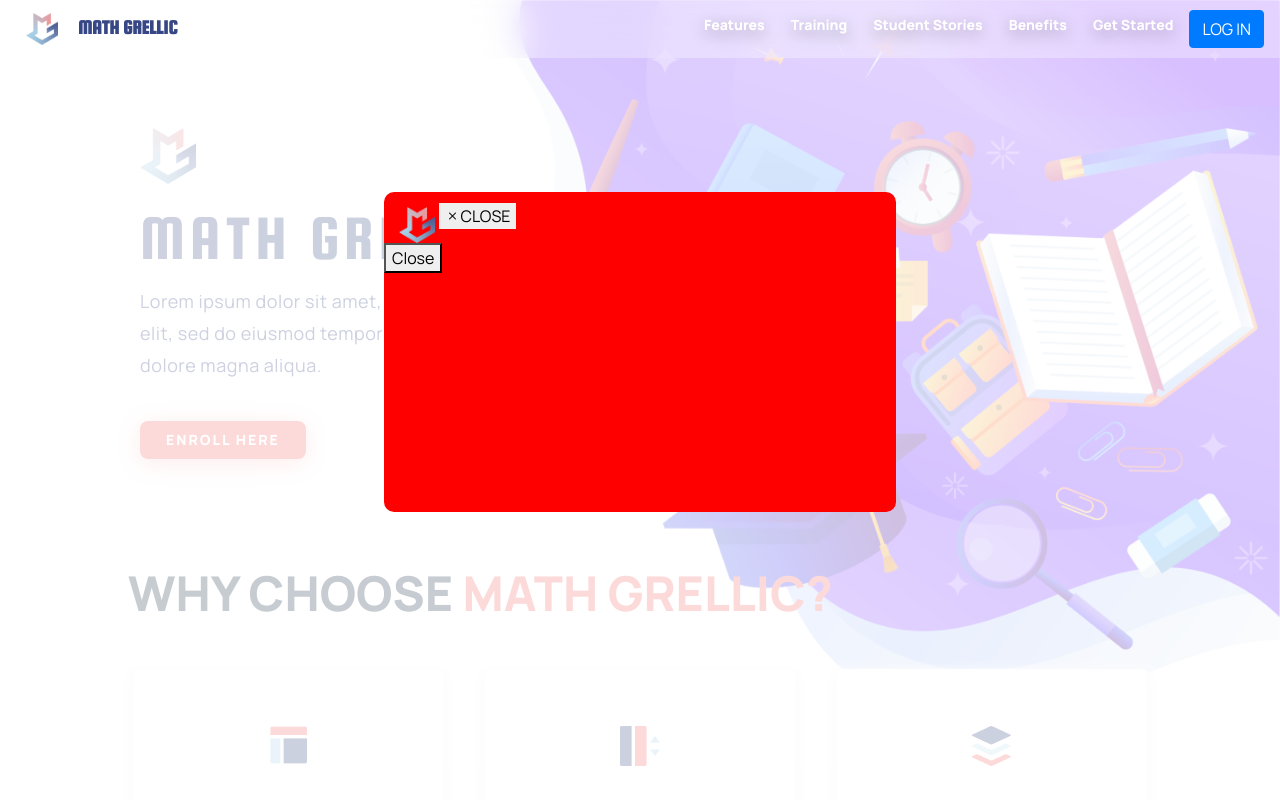
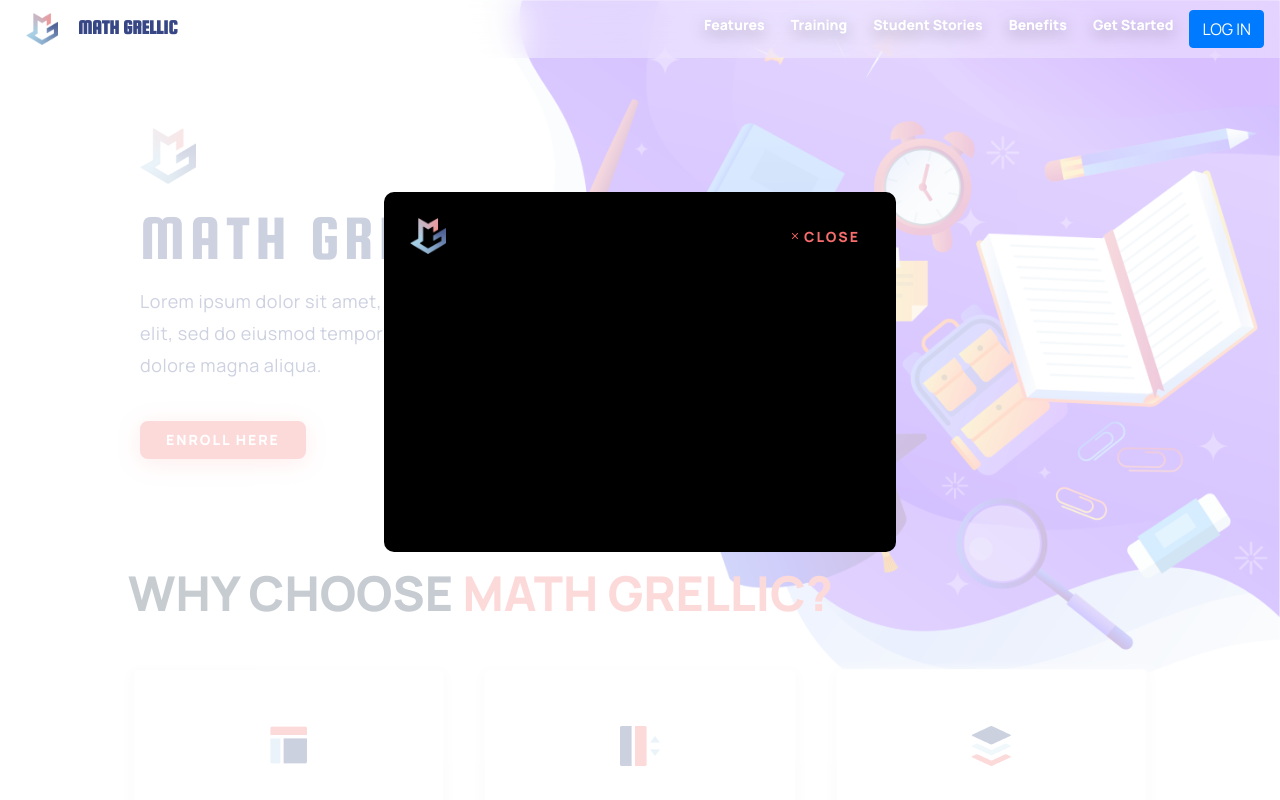
Before and after one commit to nayrxer2/math_grellic, a React (Create React App) app: page / in a window 1280 px wide. Both pictures are taken after a click on the button "LOG IN". Shown: the top 800 px of the page. Built offline with nearby package versions, Linux system fonts and the light colour scheme.

Commit message:
Initial Testing

```diff
--- a/src/components/landingpage/Navbar.js
+++ b/src/components/landingpage/Navbar.js
@@ -41,9 +41,14 @@ window.addEventListener('scroll', changeBackground)
           <li className="nav-item active">
              <button onClick={() => setModalIsOpen(true)} type="button" className="btn btn-primary btn-enrol-here btn-nav">LOG IN</button>
              <Modal isOpen={modalIsOpen} className="login-modal-body">
-                <img className="brand-logo" src={logo} /> <button onClick={() => setModalIsOpen(false)} class="bi bi-x login-modal-close">CLOSE</button>
-                <div>
-                  <button onClick={() => setModalIsOpen(false)}>Close</button>
+                <img className="brand-logo" src={logo} />
+                <div className="login-modal-close">
+                  <Button onClick={() => setModalIsOpen(false)}
+                  buttonStyle="tertiary"
+                  >
+                    <i class="bi bi-x"></i>
+                    Close
+                  </Button>
                 </div>
 
              </Modal>
--- a/src/styles/login.css
+++ b/src/styles/login.css
@@ -1,18 +1,25 @@
 .login-modal-body {
     width: 40%;
-    height: 40%;
-    background-color: red;
+    height: 45%;
+    background-color: black;
     margin: auto;
     margin-top: 15%;
     border-radius: 10px;
 }
 
 .brand-logo {
-    margin-top: 3%;
-    margin-left: 3%;
+    margin-top: 5%;
+    margin-left: 5%;
     width: 2.25rem;
+    float: left;
 }
 
 .login-modal-close {
-    border: none;
+    float: right;
+    margin-top: 5%;
+    margin-right: 10px;
 }
+
+.modal-backdrop {
+    background-color: red;
+  }
```
